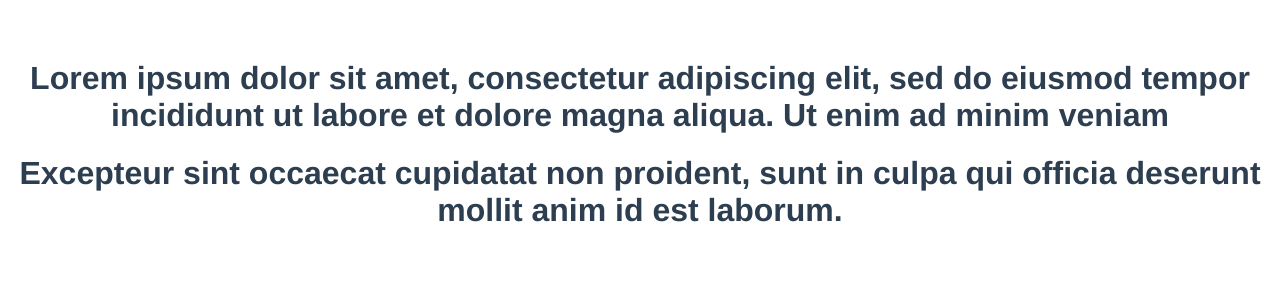
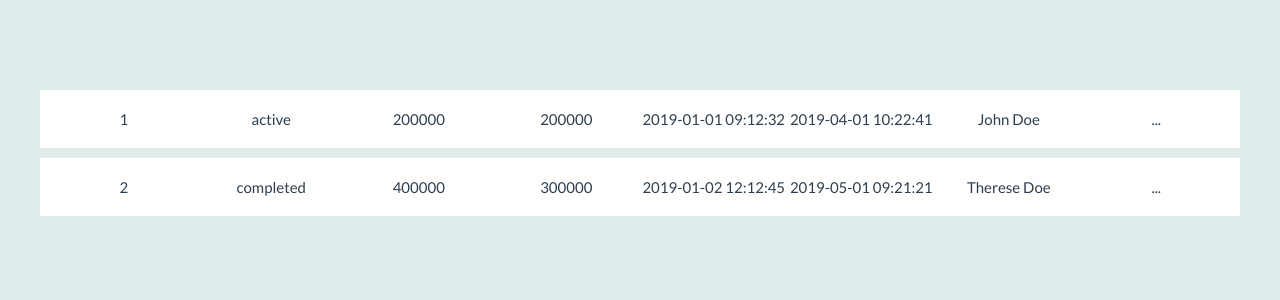
Before and after one commit to kyotoprotokollet/Vue-table-sort-example, a Vue app: page / in a window 1280 px wide. Shown: the top 300 px of the page. Built offline with nearby package versions, Linux system fonts and the light colour scheme.

Commit message:
Starting off...

```diff
--- a/package.json
+++ b/package.json
@@ -19,6 +19,8 @@
     "babel-eslint": "^10.0.1",
     "eslint": "^5.8.0",
     "eslint-plugin-vue": "^5.0.0",
+    "node-sass": "^4.11.0",
+    "sass-loader": "^7.1.0",
     "vue-template-compiler": "^2.5.21"
   },
   "eslintConfig": {
--- a/public/data/data.json
+++ b/public/data/data.json
@@ -1,22 +1,4 @@
 {
-    "customers": [
-        {
-            "id": 1,
-            "personal_identity_number": "760619-8930",
-            "name": "John Doe",
-            "tickets": [
-                1
-            ]
-        },
-        {
-            "id": 2,
-            "personal_identity_number": "790916-4522",
-            "name": "Therese Doe",
-            "tickets": [
-                2
-            ]
-        }
-    ],
     "tickets": [
         {
             "id": 1,
@@ -26,9 +8,11 @@
             "comment": "Lorem ipsum dolor sit amet, consectetur adipiscing elit, sed do eiusmod tempor incididunt ut labore et dolore magna aliqua. Ut enim ad minim veniam",
             "start_date": "2019-01-01 09:12:32",
             "last_action_date": "2019-04-01 10:22:41",
-            "customers": [
-                1
-            ]
+            "customer": {
+                "id": 1,
+                "personal_identity_number": "760619-8930",
+                "name": "John Doe"
+            }
         },
         {
             "id": 2,
@@ -38,9 +22,11 @@
             "comment": "Excepteur sint occaecat cupidatat non proident, sunt in culpa qui officia deserunt mollit anim id est laborum.",
             "start_date": "2019-01-02 12:12:45",
             "last_action_date": "2019-05-01 09:21:21",
-            "customers": [
-                2
-            ]
+            "customer": {
+                "id": 2,
+                "personal_identity_number": "790916-4522",
+                "name": "Therese Doe"
+            }
         }
     ]
 }
--- a/src/App.vue
+++ b/src/App.vue
@@ -1,6 +1,8 @@
 <template>
   <div id="app">
-    <Ticket v-for="ticket in tickets" v-bind:key="ticket.id" :ticket="ticket"/>
+      <div class="tickets">
+            <Ticket v-for="ticket in tickets" v-bind:key="ticket.id" :ticket="ticket"/>
+      </div>
   </div>
 </template>
 
@@ -30,8 +32,7 @@ export default {
         // Use Axios to make an ajax request to our local data.
         axios.get('./data/data.json')
         .then(response => {
-            // Populate tickets and customers arrays with the response
-            this.customers = response.data.customers;
+            // Populate the tickets array with the response
             this.tickets = response.data.tickets;
         })
         .catch(e => {
@@ -42,9 +43,21 @@ export default {
 }
 </script>
 
-<style>
+<style lang="scss">
+@import url('https://fonts.googleapis.com/css?family=Lato:300,400,700,900');
+
+body {
+    background: rgb(224, 236, 235);
+}
+
+.tickets {
+    padding: 30px;
+    max-width: 1200px;
+    margin: 0 auto;
+}
+
 #app {
-  font-family: 'Avenir', Helvetica, Arial, sans-serif;
+  font-family: 'Lato', sans-serif;
   -webkit-font-smoothing: antialiased;
   -moz-osx-font-smoothing: grayscale;
   text-align: center;
--- a/src/components/Ticket.vue
+++ b/src/components/Ticket.vue
@@ -1,6 +1,13 @@
 <template>
-  <div class="hello">
-    <h1>{{ ticket.comment }}</h1>
+  <div class="ticket">
+    <div class="ticket-section ticket-id">{{ ticket.id }}</div>
+    <div class="ticket-section ticket-status">{{ ticket.status }}</div>
+    <div class="ticket-section ticket-requestedAmount">{{ ticket.requested_amount }}</div>
+    <div class="ticket-section ticket-grantedAmount">{{ ticket.granted_amount }}</div>
+    <div class="ticket-section ticket-startDate">{{ ticket.start_date }}</div>
+    <div class="ticket-section ticket-lastActionDate">{{ ticket.last_action_date }}</div>
+    <div class="ticket-section ticket-customer">{{ ticket.customer.name }}</div>
+    <div class="ticket-section ticket-button">...</div>
   </div>
 </template>
 
@@ -11,19 +18,16 @@ export default {
   }
 </script>
 
-<style scoped>
-h3 {
-  margin: 40px 0 0;
-}
-ul {
-  list-style-type: none;
-  padding: 0;
-}
-li {
-  display: inline-block;
-  margin: 0 10px;
-}
-a {
-  color: #42b983;
+<style lang="scss" scoped>
+.ticket {
+    display: grid;
+    grid-template-columns: repeat(auto-fit, minmax(100px, 1fr));
+    background-color: white;
+    padding:  20px 10px;
+    font-size: 15px;
+
+    & + .ticket {
+        margin-top: 10px;
+    }
 }
 </style>
```
Also changed, not shown: 2 other files (tests, documents, lock files or other folders).
